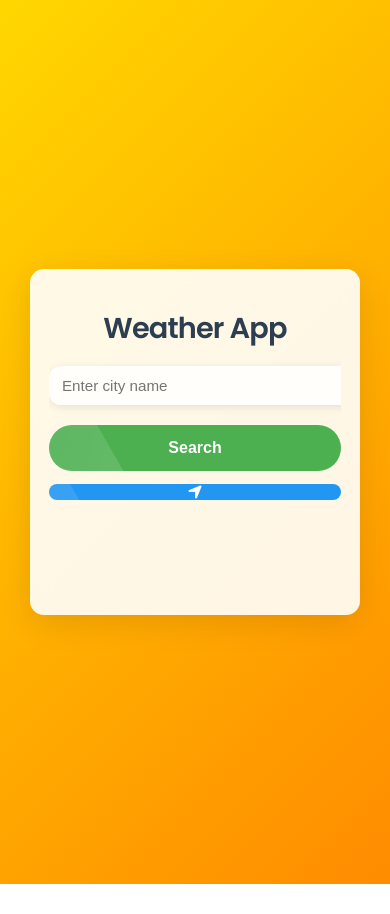
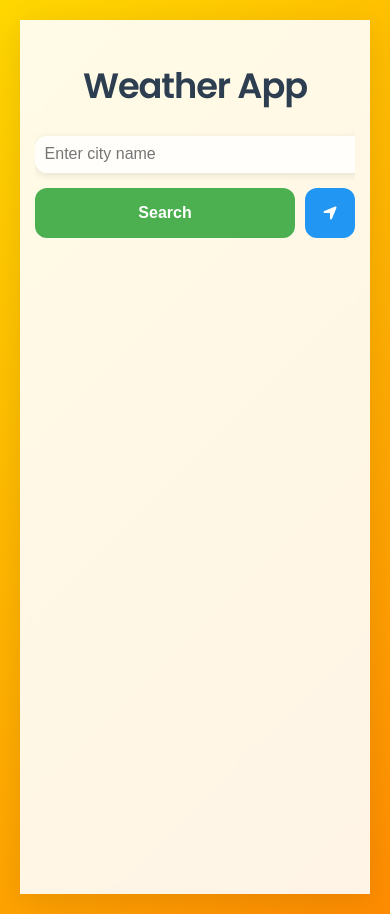
Before and after one commit to ikial-ux/weather-app, a plain HTML site: page index.html in a window 390 px wide. Before the commit the page ends 884 px from the top, so only its background shows below. Drawn offline with Linux system fonts and the light colour scheme.

Commit message:
[ADD] added a slider for climate prediction in the phone version

```diff
--- a/styles.css
+++ b/styles.css
@@ -315,76 +315,82 @@ input[type="text"] {
 }
 
 
+/* Añadir al final del media query (max-width: 480px) */
 @media (max-width: 480px) {
+  /* ... (código existente) ... */
+
+  /* Nuevos estilos para el slider */
   .weather-container {
-    padding: 1.2rem;
-    border-radius: 14px;
-    margin: 0 10px;
+    height: 100vh;
+    padding: 15px;
+    margin: 0;
+    border-radius: 0;
+    display: flex;
+    flex-direction: column;
   }
 
-  .weather-container h1 {
-    font-size: 1.8rem;
-    margin-bottom: 1rem;
+  .forecast-container {
+    display: flex;
+    gap: 10px;
+    padding: 10px 0;
+    flex: 1;
+    min-height: 120px;
   }
 
-  input[type="text"] {
-    padding: 0.7rem 0.8rem;
-    font-size: 0.95rem;
+  .forecast-card {
+    min-width: 85px;
+    flex-shrink: 0;
+    padding: 10px;
+    scroll-snap-align: center;
   }
 
+  /* Ajustar botones para móvil */
   .button-container {
-    flex-direction: column;
-    gap: 0.8rem;
-    margin: 1.2rem 0;
+    flex-direction: row;
+    gap: 10px;
+    margin: 15px 0;
   }
 
-  button {
-    width: 100%;
-    padding: 0.9rem;
+  #search-btn,
+  #location-btn {
+    width: 50px;
+    height: 50px;
+    padding: 0;
     justify-content: center;
+    border-radius: 12px !important;
   }
 
-  #location-btn {
-    width: 100%;
-    height: auto;
+  #search-btn::after,
+  #location-btn::after {
+    content: none;
+  }
+
+  /* Ajustar alturas para evitar scroll */
+  .header-section {
+    flex-shrink: 0;
   }
 
   .weather-info {
-    margin: 1.5rem 0;
+    flex-shrink: 0;
+    margin: 10px 0;
   }
 
-  .weather-info img {
-    width: 80px;
-    height: 80px;
+  .not-found {
+    margin: 10px 0;
+    padding: 10px;
   }
 
+  #loader {
+    margin: 10px 0;
+  }
+
+  /* Reducir tamaños de texto */
   .weather-info h3 {
-    font-size: 1.5rem;
+    font-size: 1.4rem;
   }
 
   .weather-info p {
-    font-size: 1.1rem;
-  }
-
-  .forecast-container {
-    grid-auto-flow: row;
-    grid-template-columns: repeat(auto-fill, minmax(100px, 1fr));
-    gap: 0.8rem;
-    padding: 1rem 0;
-    overflow-x: auto;
-    scroll-snap-type: x mandatory;
-  }
-
-  .forecast-card {
-    min-width: 90px;
-    padding: 0.8rem;
-  }
-
-  .not-found {
-    padding: 1.2rem;
-  }
-  .header-section {
-      padding-bottom: 1rem;
-      margin-bottom: 1rem;
+    font-size: 1rem;
+    margin: 0.5rem 0;
   }
 }
```
